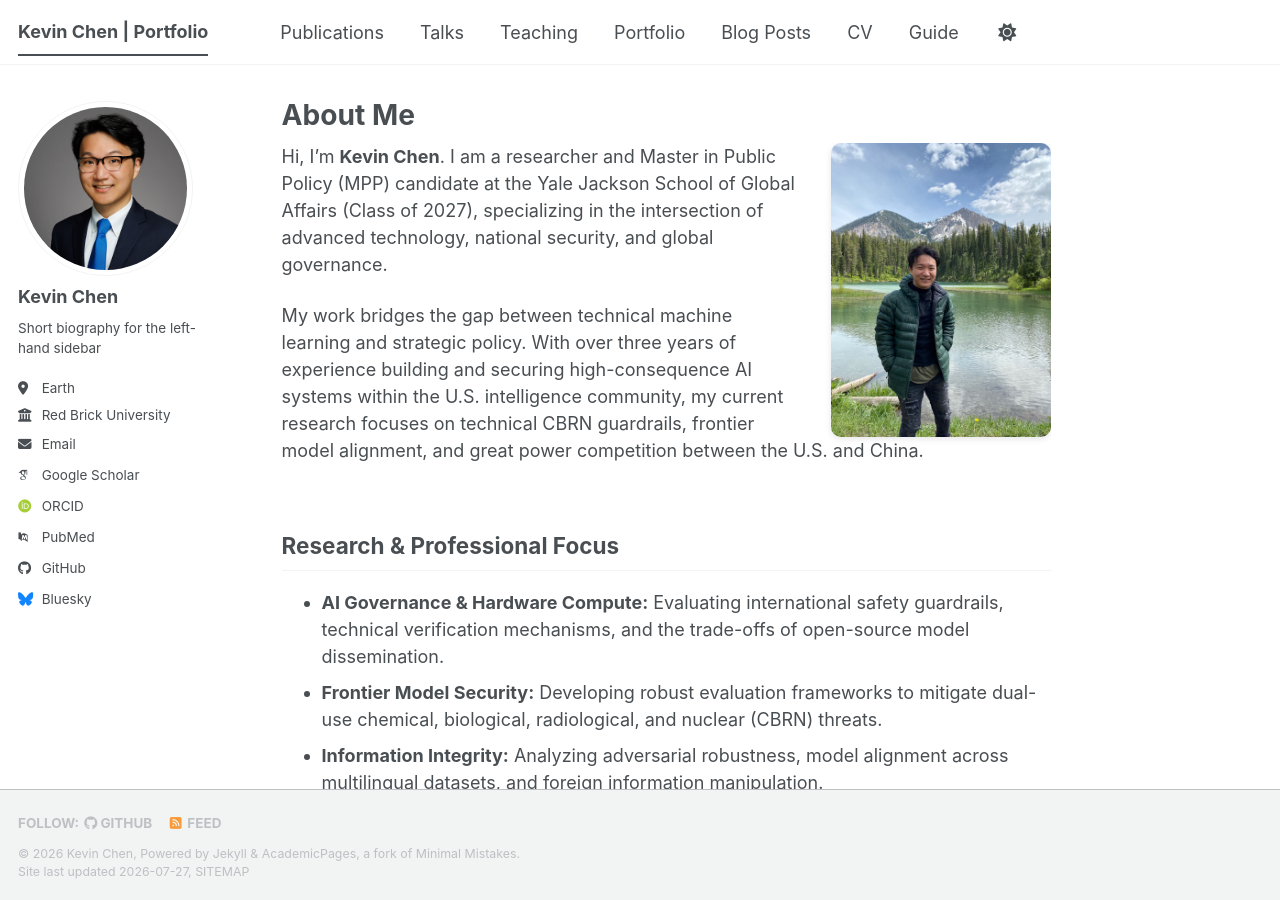
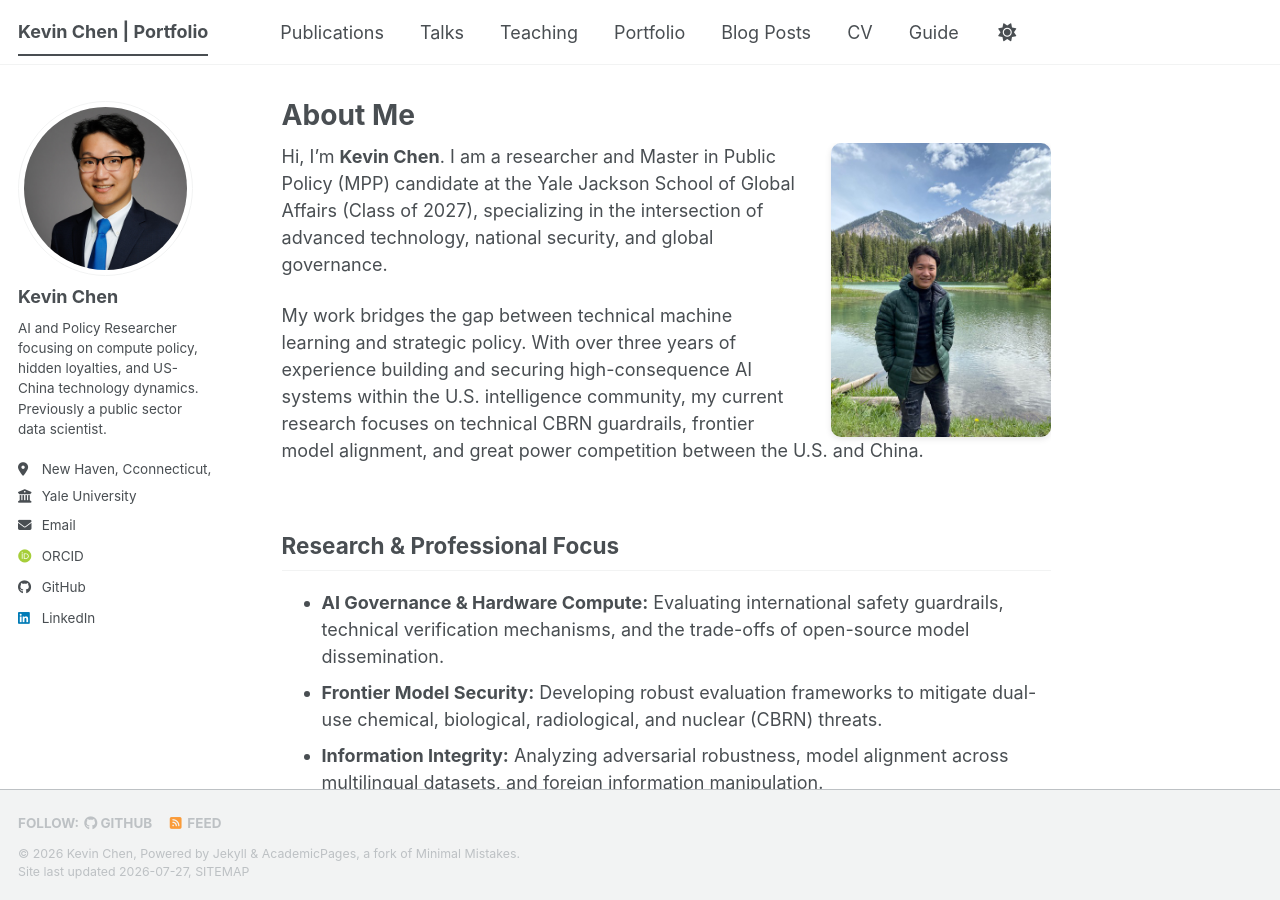
Before and after one commit to mysticallama/mysticallama.github.io, a Jekyll site: the page built from _pages/about.md, in a window 1280 px wide and 900 px high. Built offline with Jekyll 4.4.1, drawn with Linux system fonts in a browser that asks for light colours; some web fonts are replaced; a script bundle is joined from its source files by our own code; library files that are not in the unit come from our copies.

Commit message:
sidebar update

```diff
--- a/_config.yml
+++ b/_config.yml
@@ -26,22 +26,22 @@ author:
   avatar           : "profile.jpg"
   name             : "Kevin Chen"
   pronouns         : # example: "she/her"
-  bio              : "Short biography for the left-hand sidebar"
-  location         : "Earth"
-  employer         : "Red Brick University"
+  bio              : "AI and Policy Researcher focusing on compute policy, hidden loyalties, and US-China technology dynamics. Previously a public sector data scientist."
+  location         : "New Haven, Cconnecticut, USA"
+  employer         : "Yale University"
   uri              : # URL
-  email            : "none@example.org"
+  email            : "kevin.chen.kc2593@yale.edu"
 
   # Academic websites
   academia         : # URL
   arxiv            : # URL - Update with the correct link to your profile
-  googlescholar    : "https://scholar.google.com/citations?user=PS_CX0AAAAAJ"
+  googlescholar    : # URL
   inspire-hep      : # URL
   impactstory      : # URL
-  orcid            : "https://orcid.org/yourorcidurl"
+  orcid            : "https://orcid.org/0000-0001-5965-279X"
   semantic         : # URL
   ssrn             : # URL
-  pubmed           : "https://www.ncbi.nlm.nih.gov/pubmed/?term=john+snow"
+  pubmed           : # URL
   researchgate     : # URL
   scopus           : # URL
   zotero           : # URL
@@ -51,13 +51,13 @@ author:
   bitbucket        : # Username - Update with your username on the site
   codepen          : # Username
   dribbble         : # Username
-  github           : "academicpages"
+  github           : "mysticallama"
   kaggle           : # Username
   stackoverflow    : # User number or user number and name (i.e., use "1" or "1/jeff-atwood")
 
   # Social media
   artstation       : # Username
-  bluesky          : "bsky.app" # Replace this with you Bluesky username
+  bluesky          : # Username
   facebook         : # Username
   flickr           : # Username
   foursquare       : # Username
@@ -66,7 +66,7 @@ author:
   keybase          : # Username
   instagram        : # Username
   lastfm           : # Username
-  linkedin         : # Username
+  linkedin         : "kevinchenpage"
   mastodon         : # URL
   medium           : # URL
   pinterest        : # Username
```
